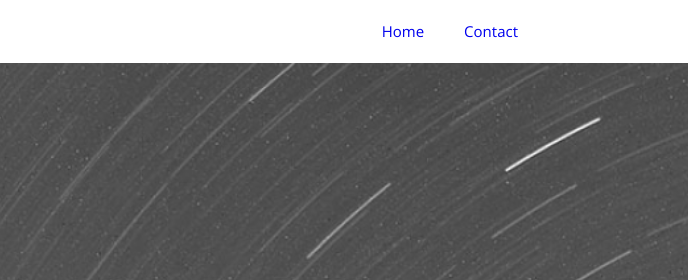
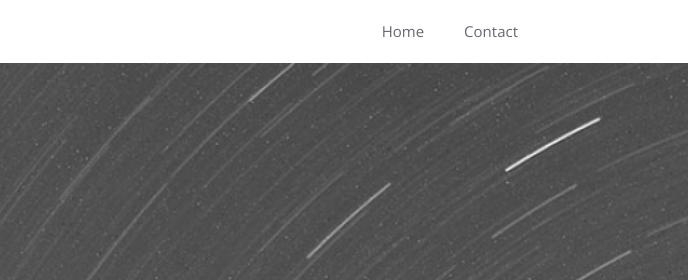
Before and after one commit to k0ffeun1/velocity, a plain HTML site: page index.html in a window 1280 px wide. Shown: the top 280 px of the page, 592-1280 px from the left. Drawn offline with nearby package versions, Linux system fonts and the light colour scheme; files that its build step writes are made by us from their sources; a script that the page names is missing.

Commit message:
Add files via upload

```diff
--- a/css/style.css
+++ b/css/style.css
@@ -73,6 +73,7 @@ h1, h2, h3, h4, h5 {
   font-size: 15px;
   -webkit-transition-duration: 0.5s;
           transition-duration: 0.5s;
+  color: #676770;
 }
 
 .menu__link:hover {
```
